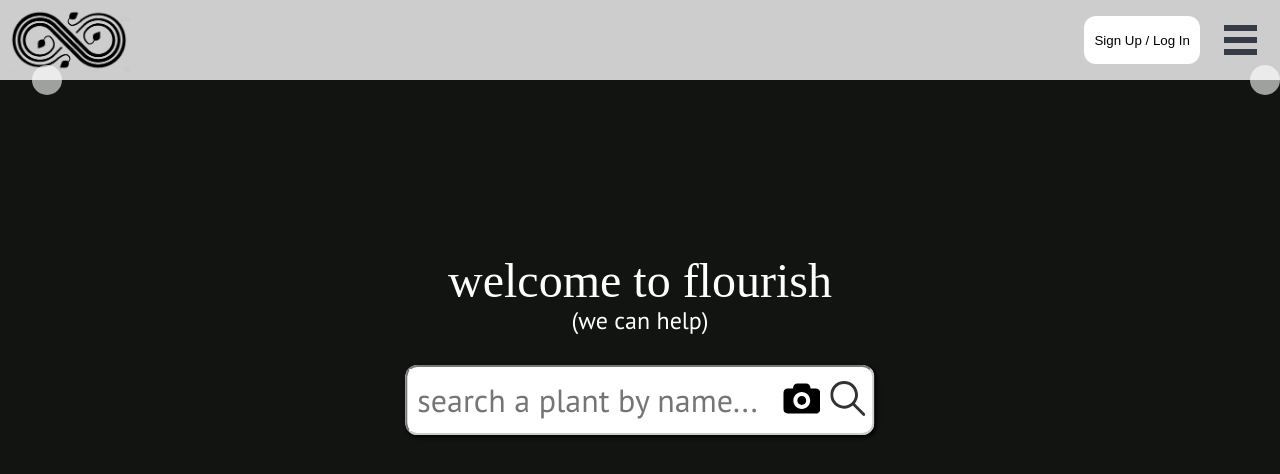
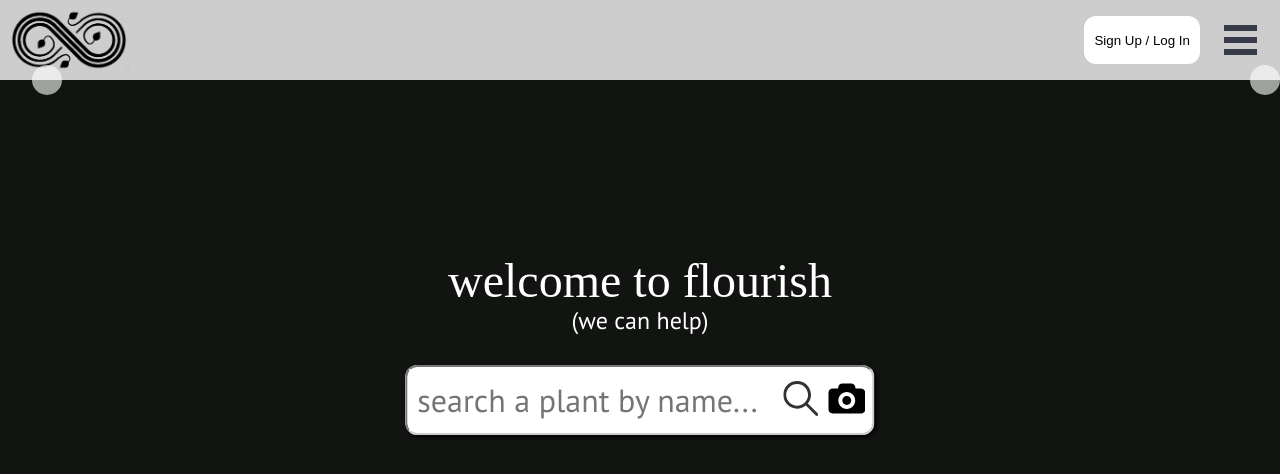
Before and after one commit to FlourishTeam/flourish-frontend, a React app: page / in a window 1280 px wide. Shown: the top 474 px of the page. Built offline with nearby package versions, Linux system fonts and the light colour scheme; no server answers; a web font is replaced by a local one.

Commit message:
move position of buttons, update snapshots

```diff
--- a/src/components/reusable/search/Search.jsx
+++ b/src/components/reusable/search/Search.jsx
@@ -56,11 +56,11 @@ const Search = () => {
         placeholder="search a plant by name..."
         onChange={handleChange}
       />
+      <button className={styles.submitButton}>
+        <img src="images/search-icon.svg" title="Search by text" />
+      </button>
       <button className={styles.photoMode} onClick={() => setPhotoMode(true)}>
         <img src="images/photo-icon.svg" title="Search by photo" />
-      </button>
-      <button className={styles.submitButton}>
-        <img src="images/search-icon.svg" title="Search by text" />
       </button>
     </form>
   );
```
Also changed, not shown: 2 other files (tests, documents, lock files or other folders).
